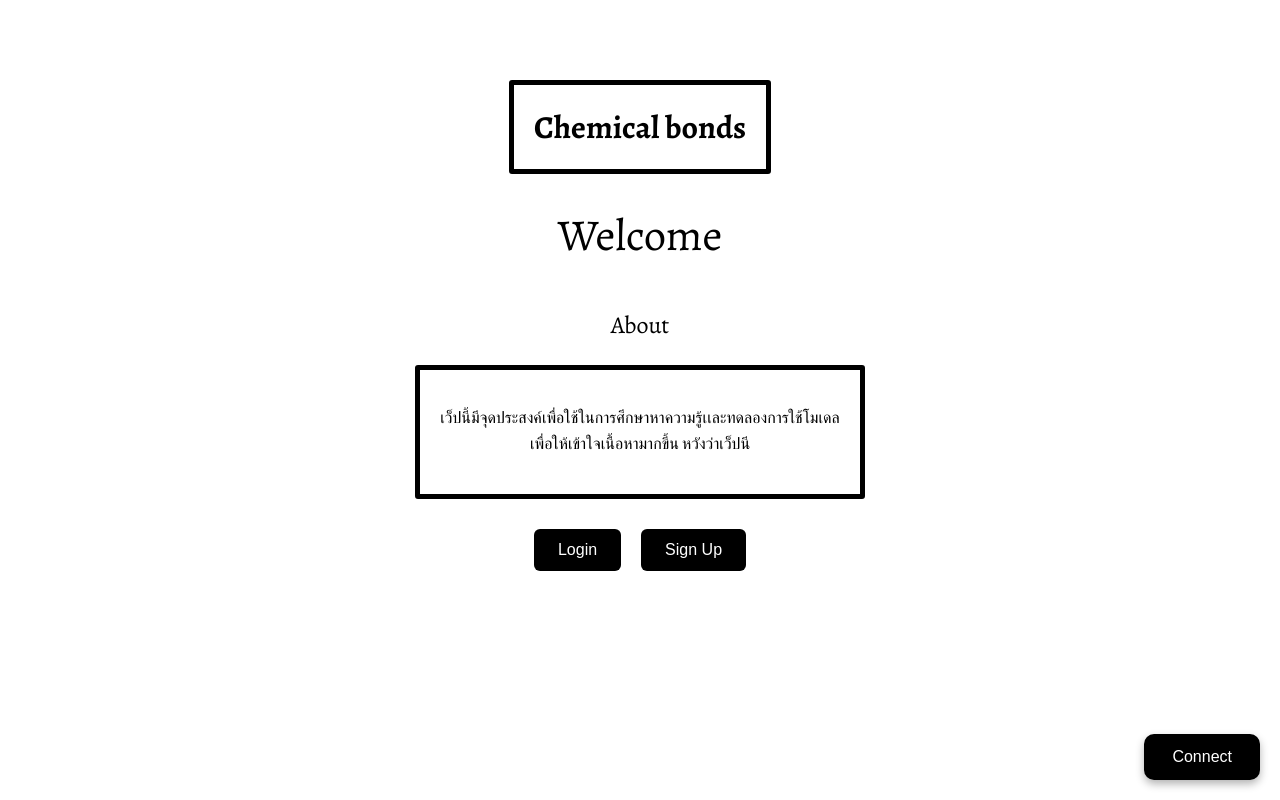
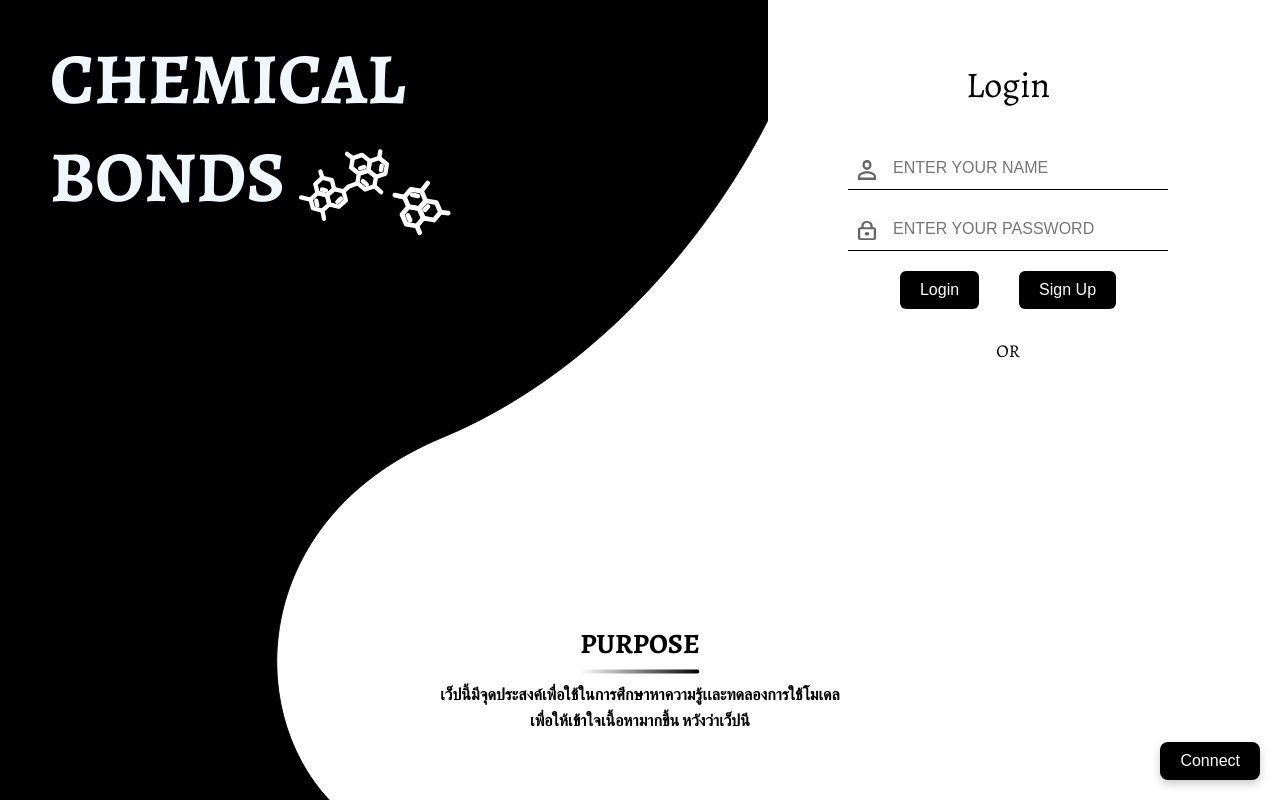
Before and after one commit to bbbemc/NSC, a PHP site: page / in a window 1280 px wide. Run offline with PHP 8.4, Linux system fonts and the light colour scheme.

Commit message:
Add files via upload

```diff
--- a/index.html
+++ b/index.html
@@ -13,24 +13,58 @@
 </head>
 
 <body>
-    <div class="box-Topic">
-        <h1 class="NameTopic">Chemical bonds</h1>
-        <p class="Welcome">Welcome</p>
+    <div class="container">
+        <div class="left-side">
+
+            <div class="background-shape">
+                <img src="img/Vector 1.svg" alt="background shape">
+            </div>
+
+            <h1 class="NameTopic">CHEMICAL<br>BONDS</h1>
+
+            <div class="All-iconleft">
+                <img src="img/Group 1.svg" alt="icon grop" class="icon-group">
+                <img src="img/Group.svg" alt="icon" class="icon">
+            </div>
+
+        </div>
 
 
-        <div class="Topic-About">
-            <p>About</p>
+            <div class="form-wrapper">
+                    <p class="Name-Login">Login</p>
+                    <div class="input-container">
+                        <img src="img/Vector.svg" class="input-icon" alt="user icon">
+                        <input type="text" id="Username" name="Username" placeholder="ENTER YOUR NAME" required />
+                    </div>
+
+                    <div class="input-container">
+                        <img src="img/Vector (1).svg" class="input-icon" alt="password icon">
+                        <input type="password" id="Password" name="Password" placeholder="ENTER YOUR PASSWORD" required />
+                    </div>
+
+                    <div class="button-group">
+                        <button id="loginBtn">Login</button>
+                        <button id="signupBtn">Sign Up</button>
+                    </div>
+
+                    <p class="OR">OR</p>
+            </div>
+
+            <div>
+                <button id="connectBtn" class="connectbtn">Connect</button>
+            </div>
+
+
         </div>
+
     </div>
 
-    <div class="About-content">
-        <p id="typeText"></p>
-    </div>
+    <div class="purpose-center">
+        <div class="Topic-purpose">PURPOSE</div>
+        <div class="purpose-content">
+            <b id="typeText"></b>
+        </div>
 
-    <div class="button-group">
-        <button id="loginBtn">Login</button>
-        <button id="signupBtn">Sign Up</button>
-        <button id="connectBtn">Connect</button>
     </div>
 
     <script src="abc.js"></script>
--- a/login.html
+++ b/login.html
@@ -25,10 +25,10 @@
 
     <div class="form-wrapper">
         <label for="Username">Username</label><br>
-        <input type="text" id="Username" name="Username" placeholder="กรุณากรอกชื่อของคุณ" required minlength="2"
+        <input type="text" id="Username" name="Username" placeholder="ENTER YOUR NAME" required minlength="2"
             maxlength="30">
         <label for="Username">Password</label><br>
-        <input type="text" id="Password" name="Password" placeholder="กรุณากรอกรหัสผ่านของคุณ" required minlength="2"
+        <input type="text" id="Password" name="Password" placeholder="ENTER YOUR PASSWORD" required minlength="2"
             maxlength="30">
         <div class="forgot-password">
             <a href="">Forgot Password ?</a>
--- a/signup.html
+++ b/signup.html
@@ -24,13 +24,11 @@
 
     <div class="form-wrapper">
         <label for="Username">Username</label><br>
-        <input type="text" id="Username" name="Username" placeholder="กรุณากรอกชื่อของคุณ" required minlength="2"
+        <input type="text" id="Username" name="Username" placeholder="ENTER YOUR NAME" required minlength="2"
             maxlength="30">
         <label for="Username">Password</label><br>
-        <input type="text" id="Password" name="Password" placeholder="กรุณากรอกรหัสผ่านของคุณ" required minlength="2"
+        <input type="text" id="Password" name="Password" placeholder="ENTER YOUR PASSWORD" required minlength="2"
             maxlength="30">
-            <div class="forgot-password">
-        <a href="">Forgot Password ?</a>
     </div>
     </div>
 
--- a/style.css
+++ b/style.css
@@ -1,111 +1,286 @@
-.NameTopic {
-    top: 20px;
-    position: relative;
-    display: inline-block;
-    border: 5px solid black;
-    border-radius: 3px;
-    padding: 20px;
-    text-align: center;
-    margin-top: 20px;
+* {
+  margin: 0;
+  padding: 0;
+  box-sizing: border-box;
 }
 
-.box-Topic {
-    text-align: center;
-    margin-top: 40px;
+body {
   font-family: "Alegreya", serif;
-    font-optical-sizing: auto;
-    font-weight: weight;
-    font-style: normal;
+  height: 100vh;
+  background-color: #fff;
 }
 
-.Topic-About {
-    font-size: 24px;
-    font-family: "Alegreya", serif;
-    font-optical-sizing: auto;
-    font-weight: weight;
-    font-style: normal;
+.container {
+  display: flex;
+  height: 100vh;
+  overflow: hidden;
 }
 
-.Welcome {
-    text-align: center;
-    margin-top: 30px;
-    font-size: 44px;
+.left-side {
+  position: relative;
+  width: 60%;
+  background-color: transparent;
+  color: white;
+  padding: 40px;
+  display: flex;
+  flex-direction: column;
+  justify-content: space-between;
+  overflow: hidden;
 }
 
-
-.About-content {
-    border: 5px solid black;
-    display: block;
-    width: fit-content;
-    margin: 20px auto;
-    padding: 20px;
-    position: relative;
-    text-align: center;
-    border-radius: 3px;
-
+.background-shape img {
+  position: absolute;
+  top: 0;
+  left: 0;
+  width: 100%;
+  height: 100%;
+  object-fit: cover;
+  z-index: -1;
 }
 
-#typeText {
-    line-height: 1.6;
-    font-family: "Alegreya", serif;
-    font-optical-sizing: auto;
-    font-weight: weight;
-    font-style: normal;
+.NameTopic {
+    position: absolute;
+    top: 30px;     /* ระยะห่างจากขอบบน */
+    left: 50px;    /* ระยะห่างจากขอบซ้าย */
+    font-size: 72px;
+    color: aliceblue;
+    z-index: 1;
+}
+
+.All-iconleft {
+  display: flex;
+  margin-bottom: 40px;
+  z-index: 1;
+  position: absolute;
+  top: 100px;
+  left: 38%;
+  gap: 0;
+}
+
+.icon-group {
+  width: 100px;
+  padding-top: 30px;
+  height: auto;
+}
+
+.icon {
+    padding-top: 80px;
+    width: 60px;
+    height: auto;
+}
+
+.input-container {
+  position: relative;
+  width: 100%;
+}
+
+.input-container input {
+  width: 100%;
+  padding: 10px 10px 12px 45px;
+  border: none;
+  border-bottom: 1.5px solid black;
+  background: transparent;
+  font-size: 16px;
+  outline: none;
+}
+
+.input-icon {
+  position: absolute;
+  top: 50%;
+  transform: translateY(-50%);
+  left: 10px;
+  width: 18px;
+  height: auto;
+  opacity: 0.6;
+}
+
+.Name-Login {
+  font-size: 36px;
+  margin-bottom: 20px;
+  text-align: center;
+  width: 100%;
+}
+
+.form-wrapper {
+  width: 100%;
+  max-width: 300px;
+  display: flex;
+  flex-direction: column;
+  gap: 20px;
+  align-items: stretch;
+}
+
+.button-group {
+  display: flex;
+  justify-content: center;
+  gap: 40px;
 }
 
 button {
-    background-color: #000000;
+  background-color: rgb(0, 0, 0);
   color: white;
-    padding: 12px 24px;
+  padding: 10px 20px;
   border: none;
   border-radius: 6px;
   font-size: 16px;
   cursor: pointer;
   transition: all 0.3s ease;
-    width: fit-content;
-    position: relative;
-    text-align: center;
 }
 
-.button-group {
-    display: flex;
-    justify-content: center;
-    gap: 20px; /* ระยะห่างระหว่างปุ่ม */
-    margin-top: 30px;
+button:hover {
+  background-color: #575757;
+  transform: scale(1.05);
 }
 
-button.active {
-  transform: scale(1.15);
-  background-color: #8b1ae8;
+@keyframes gradientLogin {
+  0% { background-position: 0% 50%; }
+  50% { background-position: 100% 50%; }
+  100% { background-position: 0% 50%; }
+}
+
+@keyframes gradientConnect {
+  0% { background-position: 0% 50%; }
+  50% { background-position: 100% 50%; }
+  100% { background-position: 0% 50%; }
+}
+
+/* ปุ่มทั่วไป */
+button {
+  background-color: black;
+  color: white;
+  padding: 10px 20px;
+  border: none;
+  border-radius: 6px;
+  font-size: 16px;
+  cursor: pointer;
+  transition: all 0.3s ease;
+}
+
+button:hover {
+  transform: scale(1.05);
+}
+
+/* ปุ่ม Login / Sign Up */
+button.login-signup-active {
+  background: linear-gradient(270deg, #000000, #707070, #dbdbdb);
+  background-size: 400% 400%;
+  animation: gradientLogin 5s ease infinite;
+  transform: scale(1.1);
+  color: #fff;
+  box-shadow: 0 0 15px rgba(0, 0, 0, 0.5);
+  font-weight: bold;
+}
+
+/* ปุ่ม Connect */
+button.connect-active {
+  background: linear-gradient(270deg, #000000, #181e5e, #041781);
+  background-size: 600% 600%;
+  animation: gradientConnect 4s ease infinite, pulse 1.2s ease-in-out infinite;
+  color: #fff;
   box-shadow: 0 0 15px rgba(139, 26, 232, 0.5);
   font-weight: bold;
+}
+
+@keyframes pulse {
+  0% {
+    transform: scale(1);
+  }
+  50% {
+    transform: scale(1.05);
+  }
+  100% {
+    transform: scale(1);
+  }
+}
+
+/* ปุ่ม Connect ตำแหน่ง */
+#connectBtn {
+  position: fixed;
+  bottom: 20px;
+  right: 20px;
+  background-color: black;
+  color: white;
+  padding: 10px 20px;
+  border-radius: 8px;
+  font-size: 16px;
+  cursor: pointer;
+  z-index: 1000;
+  box-shadow: 0 4px 8px rgba(0,0,0,0.2);
   transition: all 0.3s ease;
 }
 
 
-button:hover {
-    background-color: #08204e;
-    transform: scale(1.08); /* ✅ ขยายเล็กน้อย */
-    box-shadow: 0 0 15px rgba(70, 31, 209, 0.6); /* ✅ เพิ่มแสงเงา */
+#connectBtn {
+  position: fixed;       /* ✅ ล็อคตำแหน่งบนหน้าจอ */
+  bottom: 20px;          /* ✅ ห่างจากขอบล่าง 20px */
+  right: 20px;           /* ✅ ห่างจากขอบขวา 20px */
+  background-color: black;
+  color: white;
+  padding: 10px 20px;
+  border-radius: 8px;
+  font-size: 16px;
+  cursor: pointer;
+  z-index: 1000;          /* ✅ ให้ลอยอยู่หน้าสุด */
+  box-shadow: 0 4px 8px rgba(0,0,0,0.2);
+  transition: all 0.3s ease;
 }
 
-#connectBtn {
-     position: fixed;
-    bottom: 20px;
-    right: 20px;
-    z-index: 999; /* ให้ลอยอยู่บนสุด */
-    background-color: #000000;
-    color: white;
-    padding: 14px 28px;
-    border: none;
-    border-radius: 10px;
-    font-size: 16px;
-    box-shadow: 0 4px 8px rgba(0, 0, 0, 0.3);
-    transition: 0.3s;
+.OR {
+  text-align: center;
+  margin-top: 10px;
+  font-size: 18px;
 }
 
-#connectBtn:hover {
-    background-color: #157c38;
-    box-shadow: 0 0 10px rgba(38, 240, 88, 0.4);
-    transform: scale(1.05);
+.purpose-content {
+  text-align: center;
+  margin-top: 20px;
+  font-size: 16px;
+  line-height: 1.6;
+  max-width: 350px;
 }
+
+.purpose-center {
+  position: absolute;
+  top: 85%;
+  left: 50%;
+  transform: translate(-50%, -50%);
+  text-align: center;
+}
+
+.Topic-purpose {
+  font-size: 28px;
+  font-weight: bold;
+  position: relative;
+  margin-bottom: 10px;
+  display: inline-block;
+}
+
+.Topic-purpose::after {
+  content: '';
+  display: block;
+  height: 4px;
+  background: linear-gradient(to right, rgb(255, 255, 255), rgb(0, 0, 0));
+  width: 100%;
+  max-width: 250px;
+  margin-top: 6px;
+  border-radius: 100px;
+  transition: width 1s ease;
+  transform-origin: right;
+}
+
+.purpose-content {
+  font-size: 16px;
+  line-height: 1.6;
+  max-width: 400px;
+  margin: 0 auto;
+}
+
+.Topic-purpose:hover::after {
+  width: 0%;
+}
+
+.form-wrapper {
+    padding-top: 60px;
+    padding-left: 80px;
+    max-width: 400px;
+}
```
Also changed, not shown: abc.js (+57 -25 lines), chepter1.html (added, +38 -0 lines), chepterjs.js (added, +44 -0 lines), pagecheapter.css (added, +98 -0 lines). Lines whose indentation alone changed are shown as unchanged.
